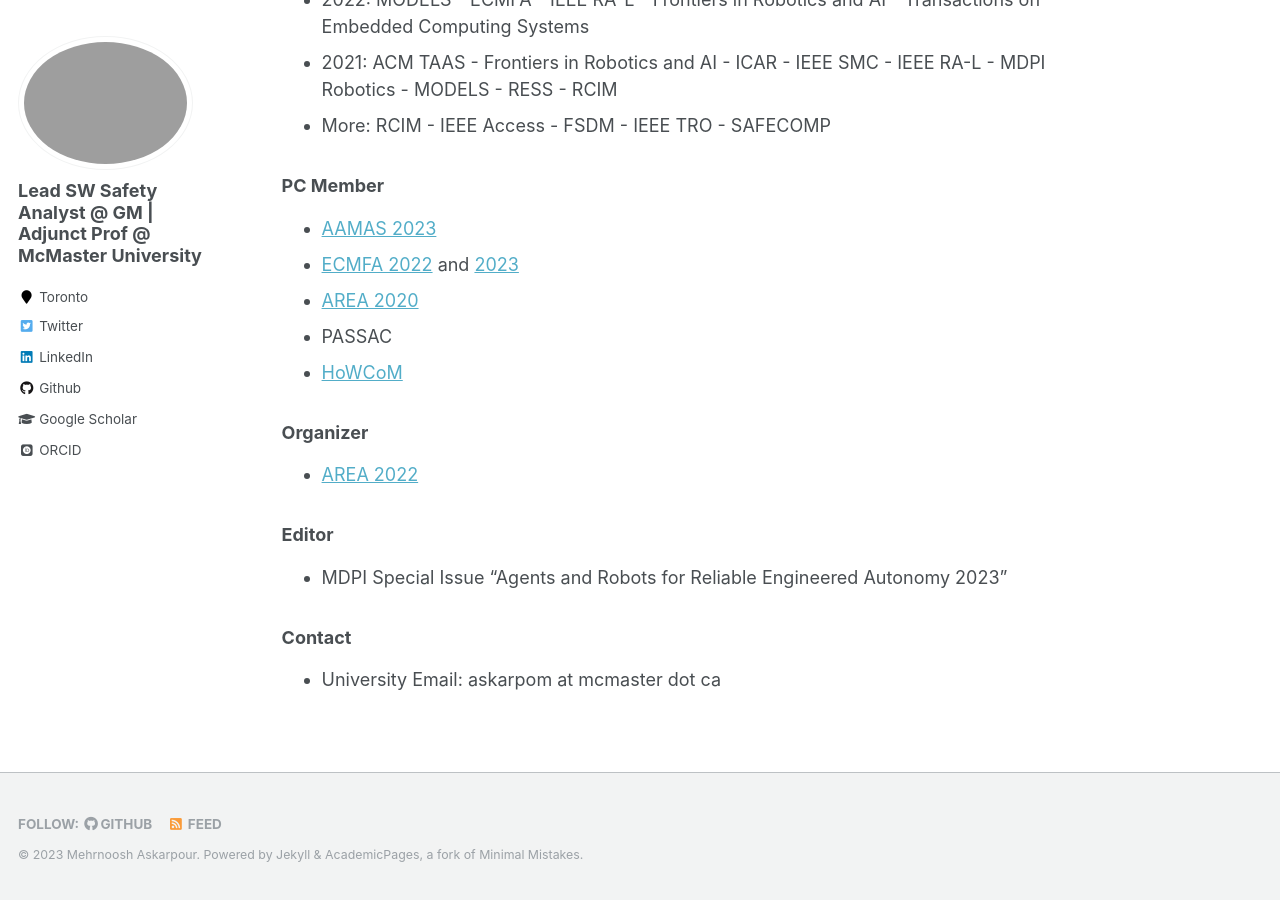
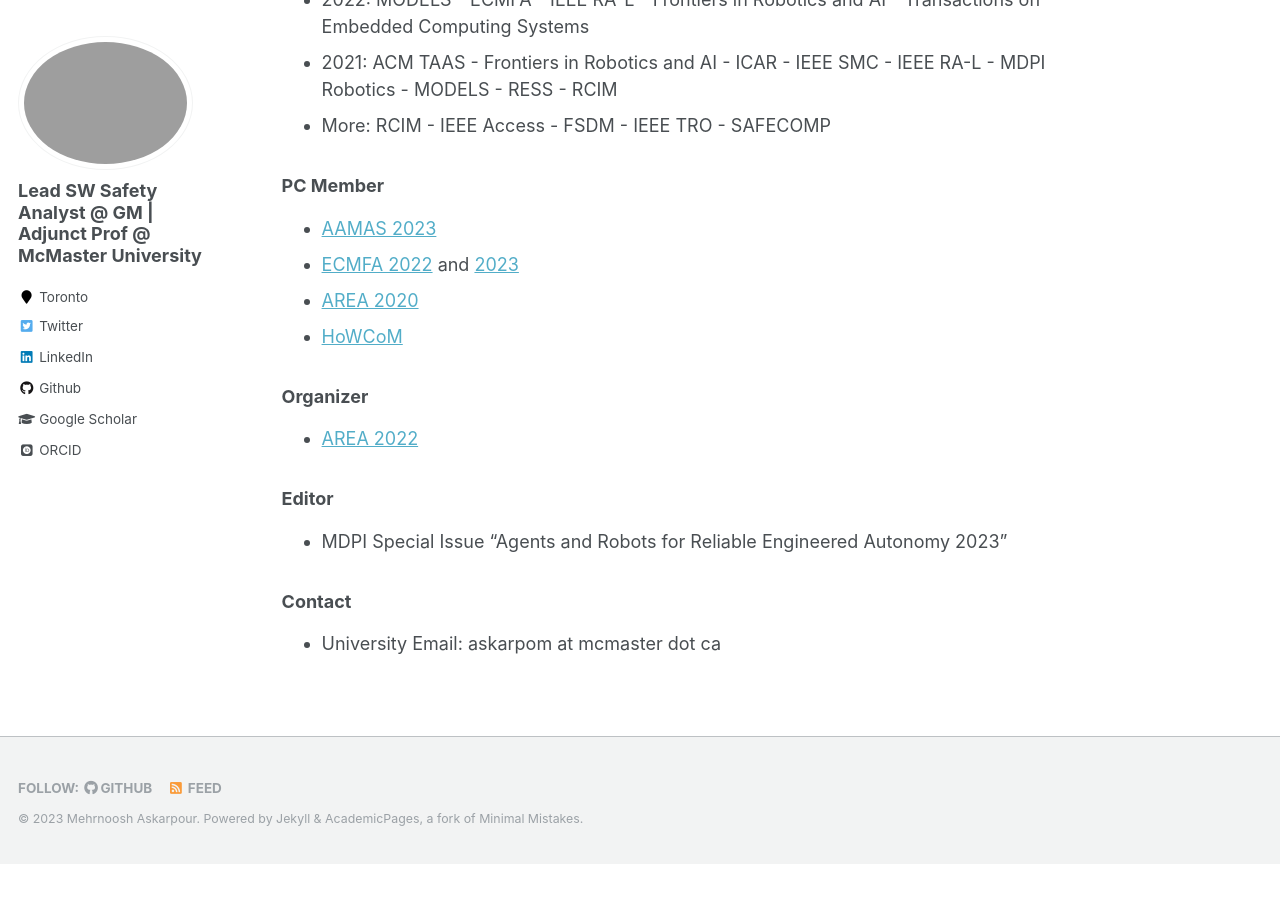
Before and after one commit to Askarpour/askarpour.github.io, a Jekyll site: the page built from _pages/about.md, in a window 1280 px wide and 900 px high, scrolled down 1712 px. Built offline with Jekyll 4.4.1, drawn with Linux system fonts in a browser that asks for light colours; some web fonts are replaced; after the commit the page ends 2576 px from its top, so only the background shows below that.

Commit message:
Update about.md

```diff
--- a/_pages/about.md
+++ b/_pages/about.md
@@ -65,7 +65,6 @@ My research interests are formal verification, model-based safety analysis and a
  * [AAMAS 2023](https://aamas2023.soton.ac.uk/)
  * [ECMFA 2022](https://davidediruscio.github.io/ECMFA2022/) and [2023](https://conf.researchr.org/home/ecmfa-2023)
  * [AREA 2020](https://area2020.github.io/)
- * PASSAC
  * [HoWCoM](https://howcom2023.github.io/)
 
 
```
